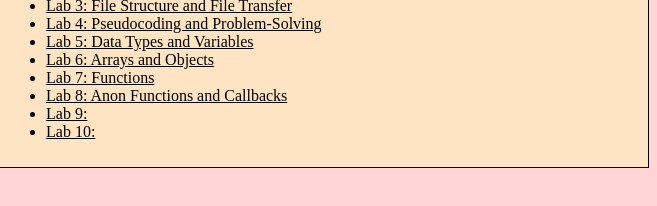
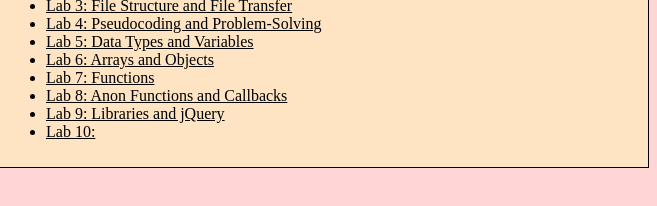
Before and after one commit to karreed/ART-101a, a plain HTML site: page index.html in a window 1280 px wide. Shown: the part 450-656 px from the top of the page, 623-1280 px from the left. Drawn offline with Linux system fonts and the light colour scheme.

Commit message:
Update index.html

```diff
--- a/index.html
+++ b/index.html
@@ -45,7 +45,7 @@
 						<li><a href="https://karreed.github.io/ART-101a/lab6/">Lab 6: Arrays and Objects</a></li>
 						<li><a href="https://karreed.github.io/ART-101a/lab7/">Lab 7: Functions</a></li>
 						<li><a href="https://karreed.github.io/ART-101a/lab8/">Lab 8: Anon Functions and Callbacks</a></li>
-						<li><a href="https://karreed.github.io/ART-101a/lab9/">Lab 9: </a></li>
+						<li><a href="https://karreed.github.io/ART-101a/lab9/">Lab 9: Libraries and jQuery</a></li>
 						<li><a href="https://karreed.github.io/ART-101a/lab10/">Lab 10: </a></li>
 					</ul>
 				</div>
```
